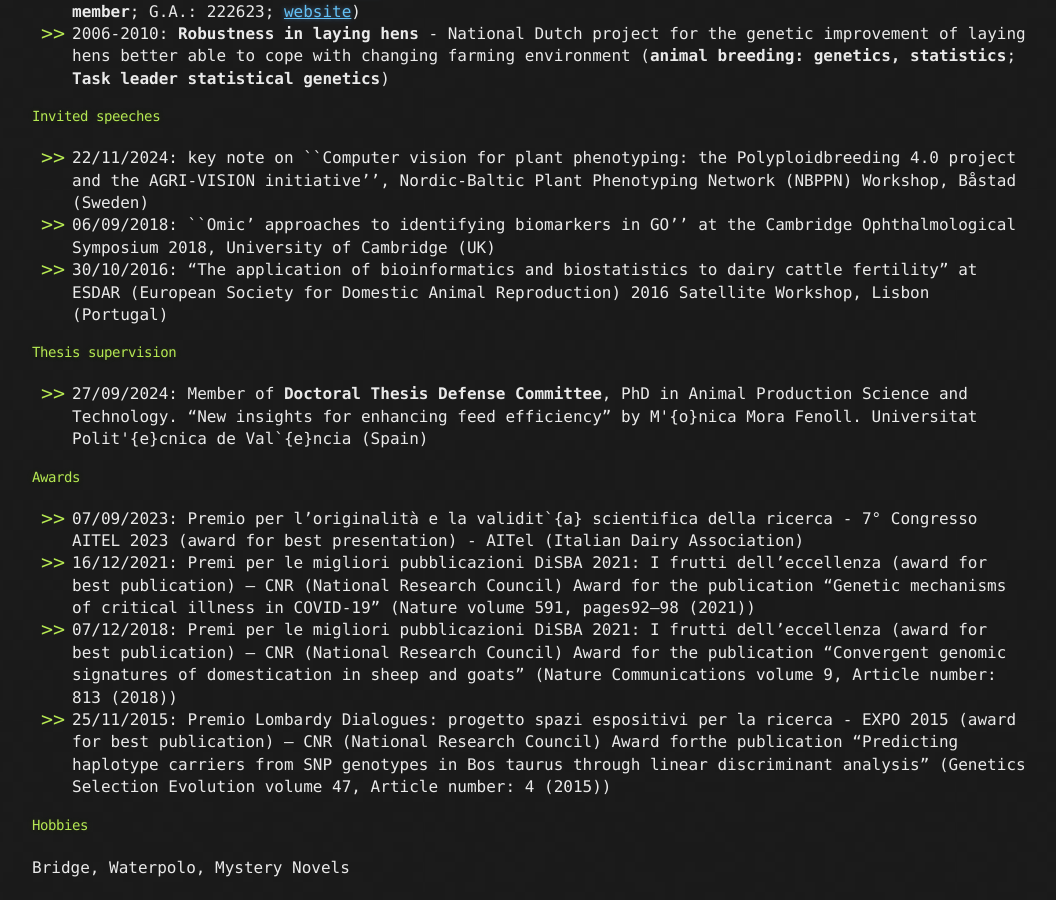
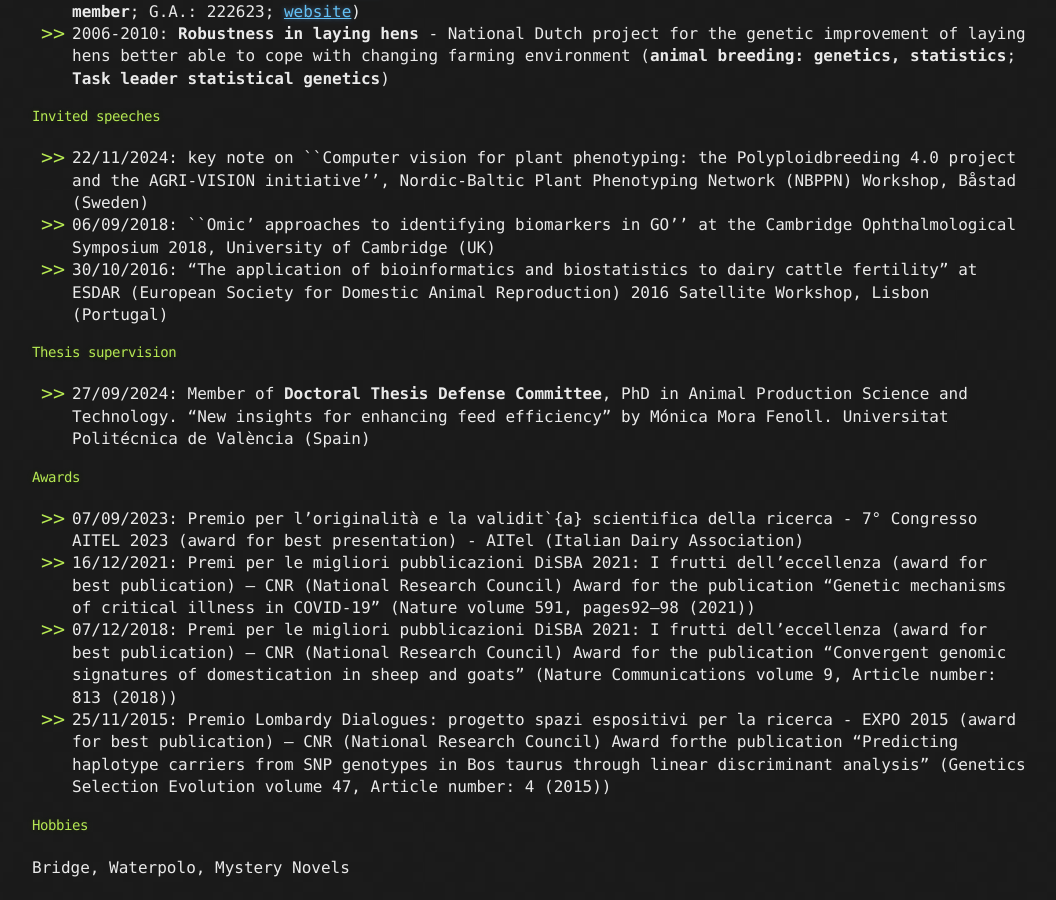
Before and after one commit to bioinformateachers/bioinformateachers.github.io, a Jekyll site: the page built from filippo.md, in a window 1280 px wide and 900 px high, scrolled down 4599 px. Shown: the whole window, without its empty margins (108-1164 px from the left). Built offline with Jekyll 4.4.1, drawn with Linux system fonts in a browser that asks for light colours.

Commit message:
fixed: mistyped accents

```diff
--- a/filippo.md
+++ b/filippo.md
@@ -142,7 +142,7 @@ Very smart people who I had the honor of mentoring:
 
 #### Thesis supervision
 
-- 27/09/2024: Member of **Doctoral Thesis Defense Committee**, PhD in Animal Production Science and Technology. "New insights for enhancing feed efficiency" by M\'{o}nica Mora Fenoll. Universitat Polit\'{e}cnica de Val\`{e}ncia (Spain)
+- 27/09/2024: Member of **Doctoral Thesis Defense Committee**, PhD in Animal Production Science and Technology. "New insights for enhancing feed efficiency" by Mónica Mora Fenoll. Universitat Politécnica de València (Spain)
 
 #### Awards
 
```
